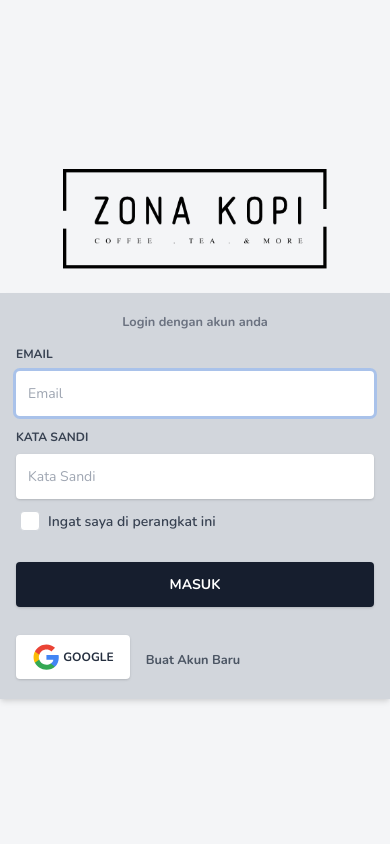
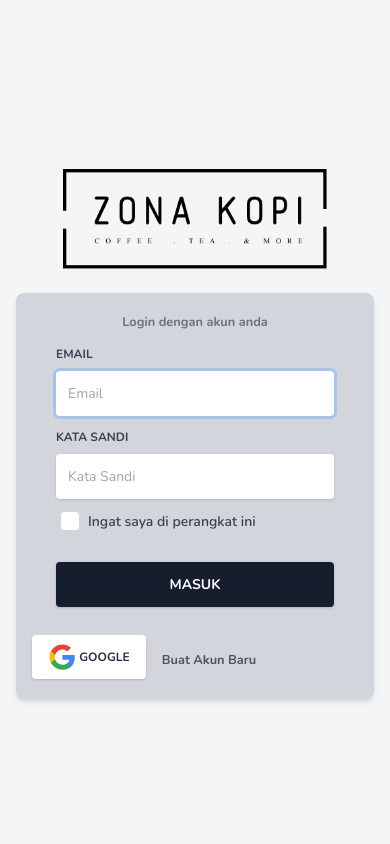
Before and after one commit to widiu7omo/zk_market, a Laravel app: page /login in a window 390 px wide. Run offline with Laravel 8, Linux system fonts and the light colour scheme; some libraries are stand-ins or nearby versions.

Commit message:
Last Update

```diff
--- a/app/Http/Livewire/Customer/Search.php
+++ b/app/Http/Livewire/Customer/Search.php
@@ -4,12 +4,10 @@
 
 use App\Models\Kategori;
 use App\Models\Produk;
-use Illuminate\Http\Request;
 use Livewire\Component;
 
 class Search extends Component
 {
-    public Kategori $category;
     public Produk $product;
     public string $search = '';
 
--- a/resources/views/auth/login.blade.php
+++ b/resources/views/auth/login.blade.php
@@ -1,17 +1,17 @@
 <x-guest-layout>
-    <div class="min-h-screen flex flex-col justify-center sm:justify-end items-center pt-6 sm:pt-0 bg-gray-100">
+    <div class="min-h-screen flex flex-col justify-center sm:justify-end items-center pt-6 px-4 sm:pt-0 bg-gray-100 p-8">
         <div>
             <img style="height: 100px" src="{{asset('images/logo-zona-kopi.png')}}" alt="logo">
         </div>
         <div
-            class="w-full h-full items-center sm:w-m-3 sm:m-0 md:m-0 lg:m-0 sm:max-w-md mt-6 px-4 py-4 bg-gray-300 shadow-md overflow-hidden sm:rounded-lg">
-            <div class="relative h-full flex flex-col min-w-0 break-words w-full mb-6 rounded-lg border-0">
+            class="h-full w-full items-center sm:w-m-3 sm:m-0 md:m-0 lg:m-0 sm:max-w-md mt-6 px-4 py-4 rounded-lg bg-gray-300 shadow-md overflow-hidden sm:rounded-lg">
+            <div class="relative h-full flex flex-col min-w-0 break-words  mb-6 rounded-lg border-0">
                 @if (session('status'))
                     <div class="mb-4 font-medium text-sm text-green-600">
                         {{ session('status') }}
                     </div>
                 @endif
-                <div class="flex-auto lg:px-6 pt-0">
+                <div class="flex-auto px-6 pt-0">
                     <div class="text-gray-500 text-center mb-3 font-bold">
                         <small>Login dengan akun anda</small>
                     </div>
--- a/resources/views/livewire/customer/address.blade.php
+++ b/resources/views/livewire/customer/address.blade.php
@@ -109,7 +109,7 @@
                 var place = localStorage.getItem('alamat');
                 if (place !== null) {
                     var decodedPlace = JSON.parse(place);
-                    modalAlamat.find('input[name="location"]').val(typeof decodedPlace.name === "undefined" ? 'Nama Tidak Dikenali' : decodedPlace.name);
+                    modalAlamat.find('input[name="location"]').val(typeof decodedPlace.name === "undefined" ? 'Alamat terpilih' : decodedPlace.name);
                     modalAlamat.find('input[name="lat"]').val(localStorage.getItem('lat'));
                     modalAlamat.find('input[name="long"]').val(localStorage.getItem('lng'));
                     modalAlamat.find('input[name="pemesan"]').val(localStorage.getItem('pemesan'));
--- a/resources/views/livewire/customer/components/header.blade.php
+++ b/resources/views/livewire/customer/components/header.blade.php
@@ -2,6 +2,8 @@
     <header class="app-header bg-primary">
         <div class="btn-header"><img src="{{asset('icon-app.svg')}}" alt=""></div>
         <h5 class="title-header title-app ml-2">Zona Kopi Delivery</h5>
-        <div class="header-right"><a href="#" class="btn-header"> <i data-eva="bell" data-eva-fill="#fff"></i> </a></div>
+        <div class="header-right">
+            <a href="#" class="btn-header"> <i data-eva="question-mark-circle" data-eva-fill="#fff"></i> </a>
+        </div>
     </header> <!-- section-header.// -->
 </div>
--- a/resources/views/livewire/customer/detail-order.blade.php
+++ b/resources/views/livewire/customer/detail-order.blade.php
@@ -34,7 +34,7 @@
             <h6 class="border-bottom pb-1">Detail Pesanan</h6>
             <div class="d-flex justify-content-between text-muted">
                 <span><small>Tanggal</small></span>
-                <span><small>{{$dataOrder->created_at->isoFormat('HH:mm DD MMMM YYYY')}}</small></span>
+                <span><small>{{$dataOrder->created_at->isoFormat('DD MMMM YYYY HH:mm')}}</small></span>
             </div>
             <small class="font-weight-bold text-muted">Item</small>
             <div>
--- a/resources/views/livewire/customer/list-order.blade.php
+++ b/resources/views/livewire/customer/list-order.blade.php
@@ -20,7 +20,7 @@
                         <label class="custom-control custom-radio pl-0">
                             <span
                                 class="title d-flex justify-content-between">Pesanan #{{$order->pesanan->id}} <span><small
-                                        class="text-muted">{{$order->created_at->isoFormat('HH:mm DD MMMM YYYY')}}</small></span>
+                                        class="text-muted">{{$order->created_at->isoFormat('DD MMMM YYYY HH:mm')}}</small></span>
                         </span><br>
                             <span class="text-muted mt-3">
                             <small>Total Rp. {{number_format($order->amount,0,',','.')}}</small>
@@ -30,7 +30,7 @@
                             <strong>{{$order->metode_pembayaran}}</strong></small><small
                                     class="badge badge-pill badge-{{strtoupper($order->pesanan->status_bayar->status_bayar)=='BELUM BAYAR'?'danger':'success'}}">{{strtoupper($order->pesanan->status_bayar->status_bayar)}}</small>
                         </span><br>
-                            <small>Catatan: {{$order->catatan}}</small>
+                            <small>Catatan: <br><span class="text-muted">{{$order->pesanan->catatan}}</span></small>
                         </label>
                     </div>
                 </a>
--- a/routes/web.php
+++ b/routes/web.php
@@ -4,6 +4,7 @@
 use App\Http\Controllers\Customer\AddressController;
 use App\Http\Controllers\Customer\CartController;
 use App\Http\Controllers\Customer\OfflineController;
+use App\Http\Controllers\Customer\PaymentController;
 use App\Http\Controllers\Customer\ProdukController;
 use App\Http\Livewire\Customer\Address;
 use App\Http\Livewire\Customer\Cart;
@@ -47,7 +48,6 @@
 //Basic Route
     Route::get('/offline', [OfflineController::class, 'index'])->name('offline');
     Route::get('/home', [App\Http\Controllers\Customer\HomeController::class, 'index'])->name('home.index');
-    Route::post('/pay', [\App\Http\Controllers\Customer\PaymentController::class, 'pay'])->name('pay');
 //    Route::get('search', [\App\Http\Controllers\Customer\SearchController::class, 'index'])->name('search.index');
 //    Route::get('profile', [\App\Http\Controllers\Customer\ProfileController::class, 'index'])->name('profile.index');
 //    Route::get('cart', [\App\Http\Controllers\Customer\CartController::class, 'index'])->name('cart.index');
@@ -67,6 +67,7 @@
     Route::resource('admin/customer', 'App\Http\Controllers\Admin\CustomerController');
     Route::resource('admin/pesanan', 'App\Http\Controllers\Admin\PesananController');
     Route::resource('admin/detail-pesanan', 'App\Http\Controllers\Admin\DetailPesananController');
+    Route::resource('admin/bantuan', 'App\Http\Controllers\Admin\BantuanController');
 });
 Route::middleware(['auth', 'verified'])->get('/dashboard', function () {
     return view('dashboard');
@@ -76,6 +77,7 @@
 Route::post('/address', [AddressController::class, 'store'])->name('store_address');
 Route::get('/address/{id}/show', [AddressController::class, 'show']);
 Route::post('/items', [CartController::class, 'retrieveItems']);
+Route::post('/pay', [PaymentController::class, 'pay'])->name('pay');
 
 //LiveWire Customer
 Route::get('/homepage', Home::class)->name('homepage');
```
Also changed, not shown: public/form_bantuan.json (added, +16 -0 lines).
